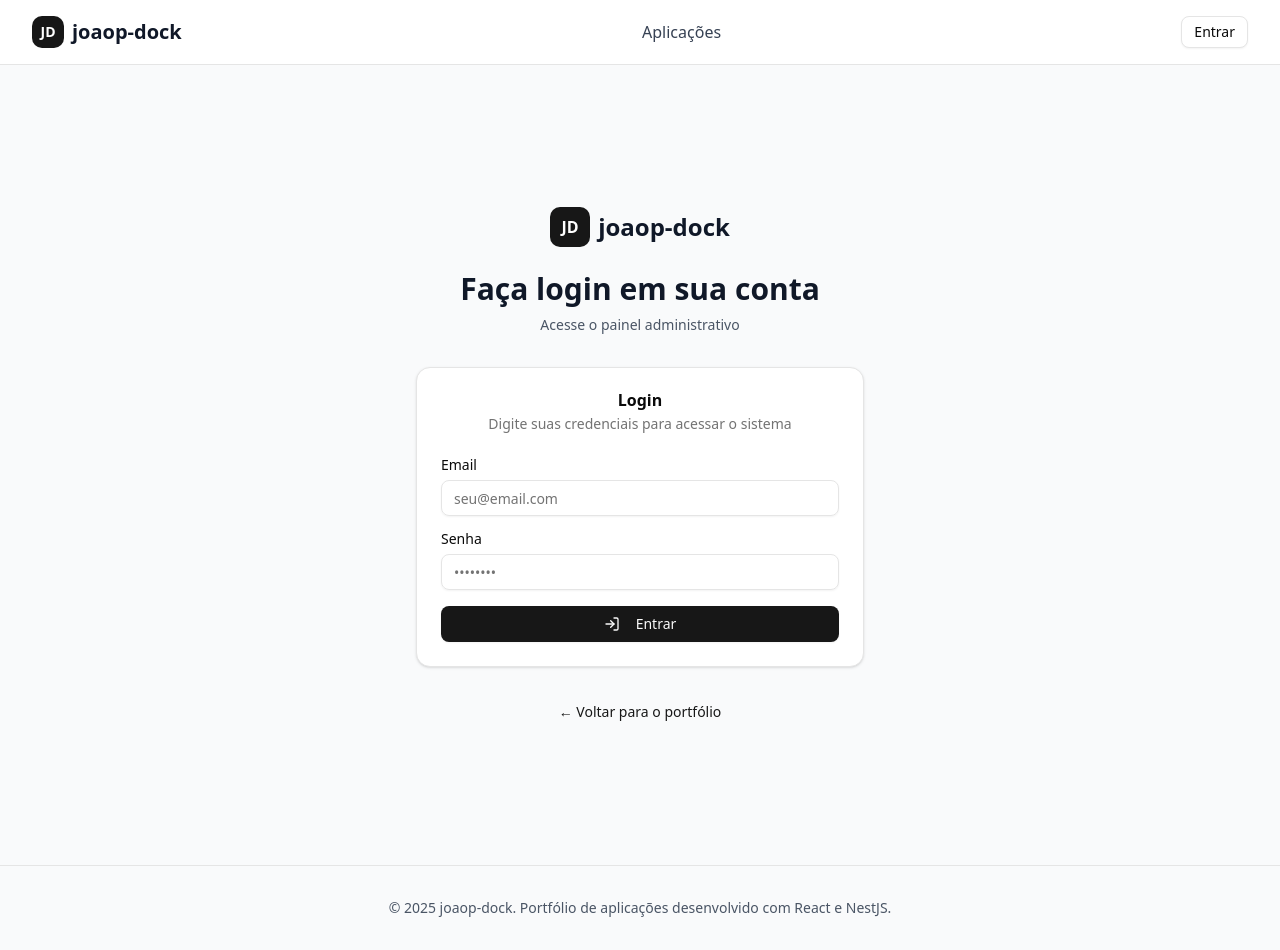
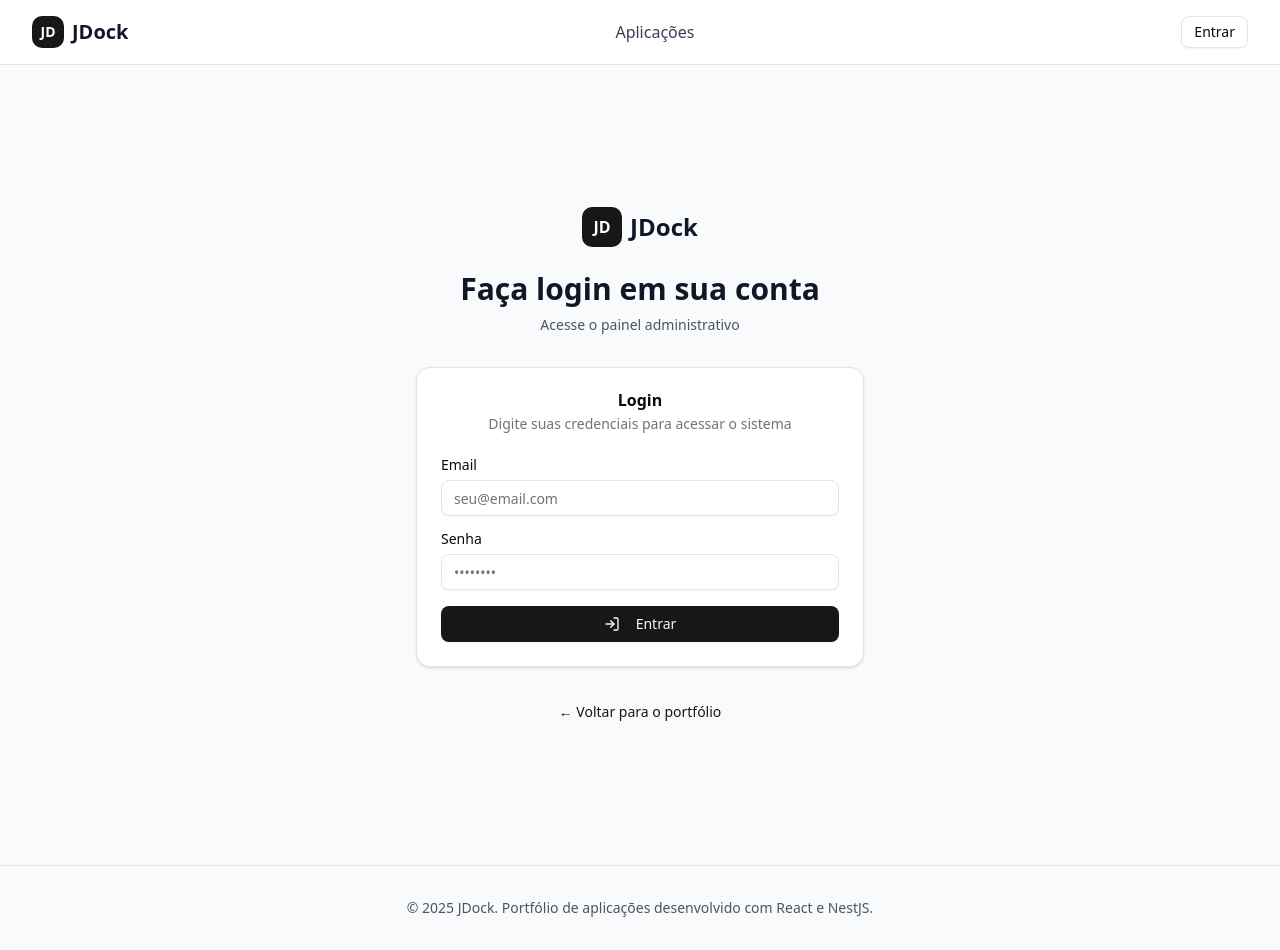
Before and after one commit to joaop06/JCoder, a React (Vite) app in the folder frontend/: page /login in a window 1280 px wide. Built offline with nearby package versions, Linux system fonts and the light colour scheme; no server answers.

Commit message:
Rename project

```diff
--- a/frontend/index.html
+++ b/frontend/index.html
@@ -4,7 +4,7 @@
     <meta charset="UTF-8" />
     <link rel="icon" type="image/x-icon" href="/favicon.ico" />
     <meta name="viewport" content="width=device-width, initial-scale=1.0" />
-    <title>joaop-dock - Portfólio de Aplicações</title>
+    <title>JDock - Portfólio de Aplicações</title>
   </head>
   <body>
     <div id="root"></div>
--- a/frontend/src/components/Footer.jsx
+++ b/frontend/src/components/Footer.jsx
@@ -6,7 +6,7 @@ export function Footer() {
       <div className="max-w-7xl mx-auto px-4 sm:px-6 lg:px-8 py-8">
         <div className="text-center">
           <p className="text-gray-600 text-sm">
-            © 2025 joaop-dock. Portfólio de aplicações desenvolvido com React e NestJS.
+            © 2025 JDock. Portfólio de aplicações desenvolvido com React e NestJS.
           </p>
         </div>
       </div>
--- a/frontend/src/components/Header.jsx
+++ b/frontend/src/components/Header.jsx
@@ -22,7 +22,7 @@ export function Header() {
             <div className="w-8 h-8 bg-primary rounded-lg flex items-center justify-center">
               <span className="text-white font-bold text-sm">JD</span>
             </div>
-            <span className="text-xl font-bold text-gray-900">joaop-dock</span>
+            <span className="text-xl font-bold text-gray-900">JDock</span>
           </Link>
 
           {/* Navigation */}
--- a/frontend/src/pages/Login.jsx
+++ b/frontend/src/pages/Login.jsx
@@ -55,7 +55,7 @@ export function Login() {
             <div className="w-10 h-10 bg-primary rounded-lg flex items-center justify-center">
               <span className="text-white font-bold">JD</span>
             </div>
-            <span className="text-2xl font-bold text-gray-900">joaop-dock</span>
+            <span className="text-2xl font-bold text-gray-900">JDock</span>
           </Link>
           <h2 className="text-3xl font-bold text-gray-900">
             Faça login em sua conta
```
Also changed, not shown: 1 other file (tests, documents, lock files or other folders).
